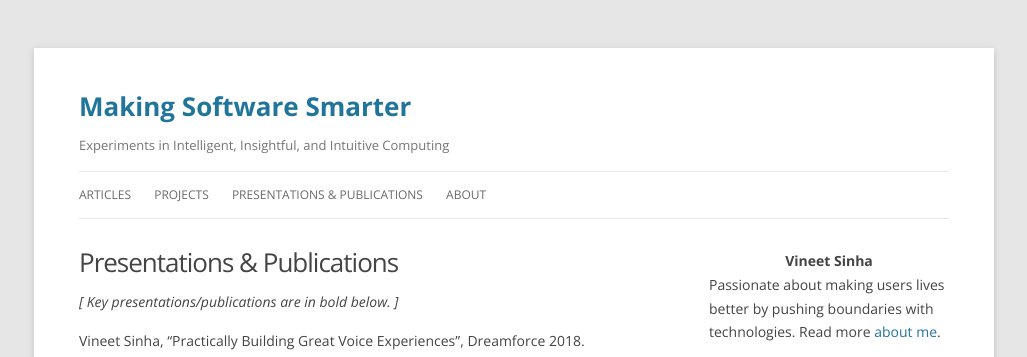
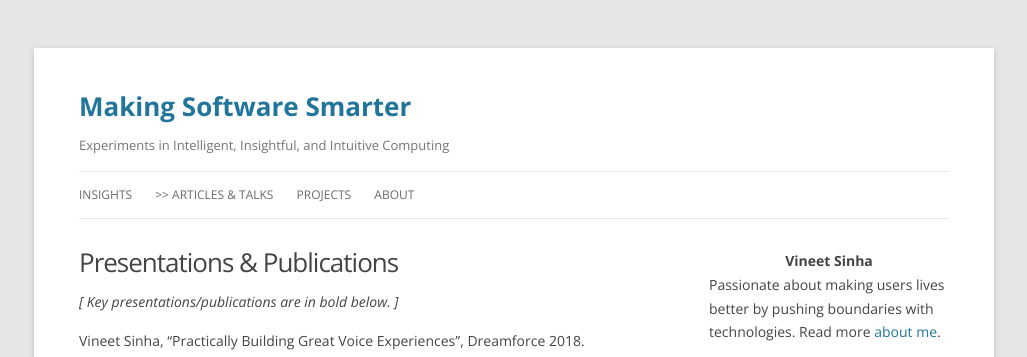
Before and after one commit to i3labs/i3labs.github.io, a Jekyll site: the page built from talks.md, in a window 1280 px wide. Shown: the top 357 px of the page, without its empty margins (126-1153 px from the left). Built offline with Jekyll 4.4.1, drawn with Linux system fonts in a browser that asks for light colours.

Commit message:
changing no-link style name and having a visual indicator of where the user is

```diff
--- a/_includes/header.html
+++ b/_includes/header.html
@@ -20,10 +20,10 @@
 
     <div class="trigger">
       <nav class="site-nav">
-        <a {% if page.url == '/' %}class="menu-item no-link"{% else %}class="menu-item" href="/"{% endif %}>Articles</a>
-        <a {% if page.url == '/projects' %}class="menu-item no-link"{% else %}class="menu-item" href="/projects"{% endif %}>Projects</a>
-        <a {% if page.url == '/presentations' %}class="menu-item no-link"{% else %}class="menu-item" href="/presentations"{% endif %}>Presentations &amp; Publications</a>
-        <a {% if page.url == '/about' %}class="menu-item no-link"{% else %}class="menu-item" href="/about"{% endif %}>About</a>
+        <a {% if page.url == '/' %}class="menu-item active"{% else %}class="menu-item" href="/"{% endif %}>Insights</a>
+        <a {% if page.url == '/talks' %}class="menu-item active"{% else %}class="menu-item" href="/talks"{% endif %}>Articles &amp; Talks</a>
+        <a {% if page.url == '/projects' %}class="menu-item active"{% else %}class="menu-item" href="/projects"{% endif %}>Projects</a>
+        <a {% if page.url == '/about' %}class="menu-item active"{% else %}class="menu-item" href="/about"{% endif %}>About</a>
       </nav>
 
       <!--
--- a/_sass/theme/_layout.scss
+++ b/_sass/theme/_layout.scss
@@ -93,7 +93,10 @@
       margin-right: 20px;
     }
   }
-  .no-link:hover {
+  .active:before {
+    content: '>> ';
+  }
+  .active:hover {
     text-decoration: none;
   }
 
```
Also changed, not shown: talks.md (renamed from presentations.md).
